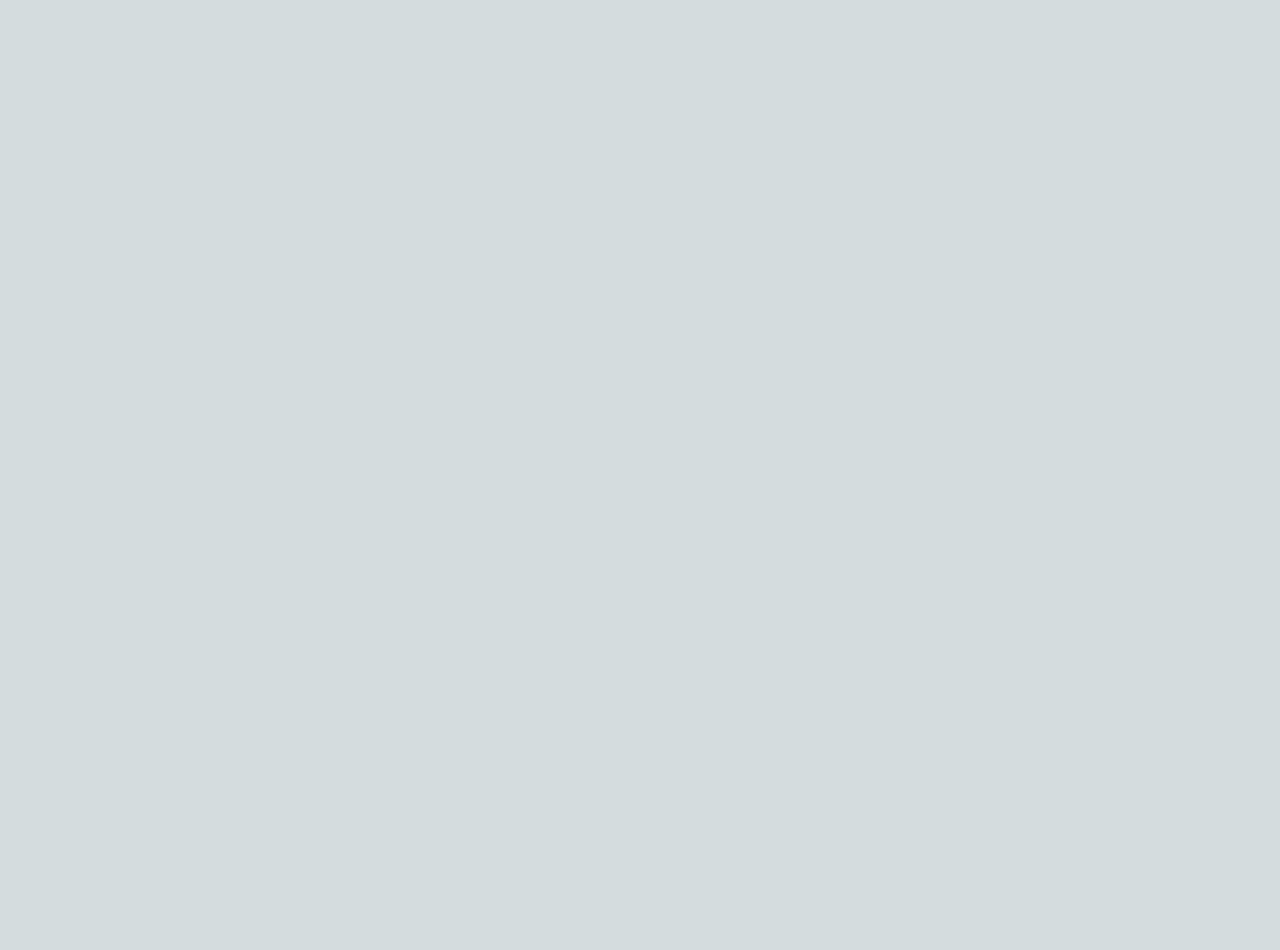
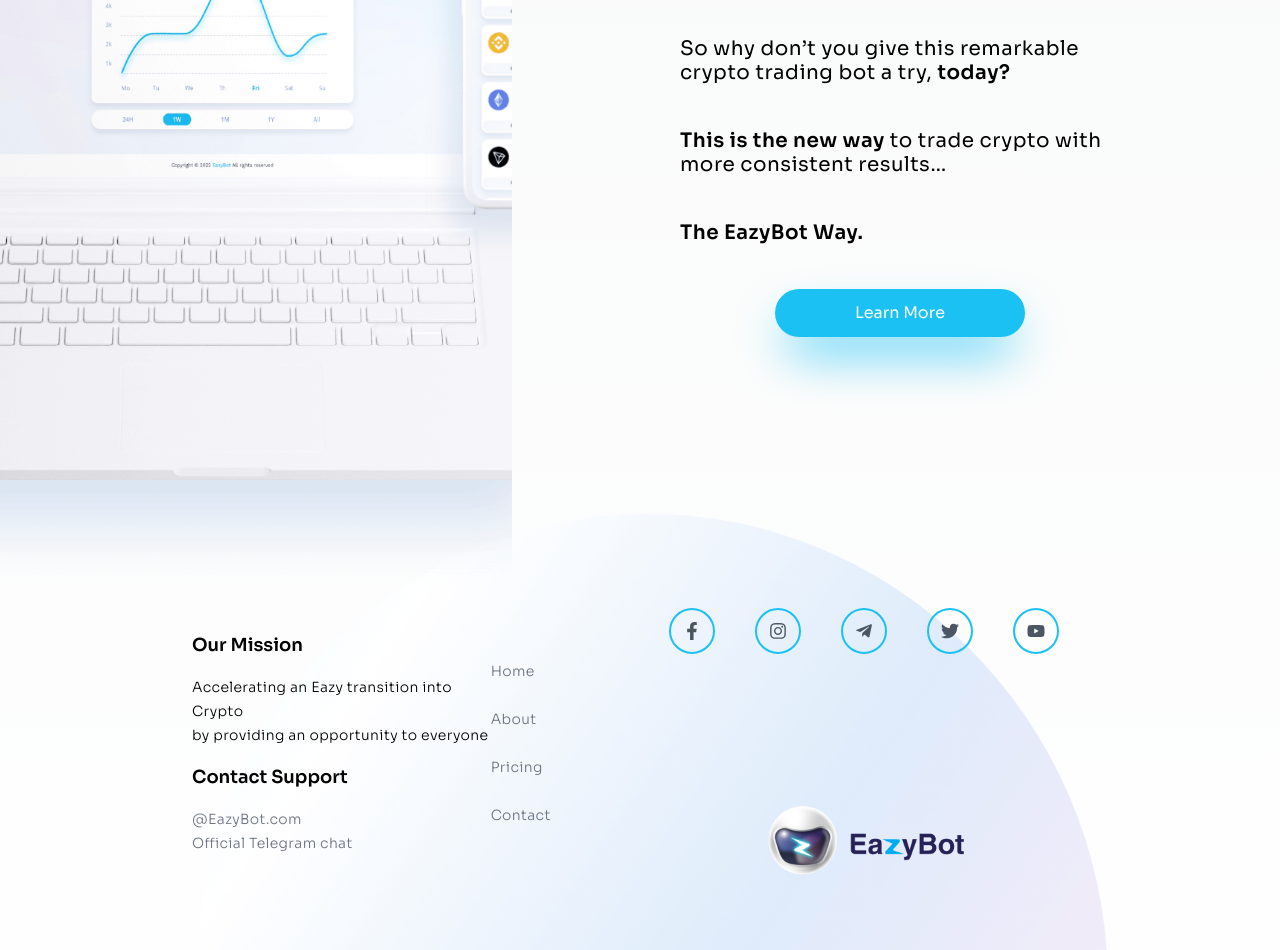
Before and after one commit to GHULAMMUSTAFA-JPG/eazybot, a Next.js app: page / in a window 1280 px wide. Shown: the part 7400-8350 px from the top of the page. Before the commit the page ends 7165 px from the top, so only its background shows below. Built offline with nearby package versions, Linux system fonts and the light colour scheme.

Commit message:
seventh  push/last

```diff
--- a/app/page.tsx
+++ b/app/page.tsx
@@ -1,3 +1,4 @@
+import React from "react";
 import Image from "next/image";
 import Navbar from "@/components/navbar";
 import Hero from "@/components/hero";
@@ -8,11 +9,13 @@ import AutomatedTrading from "@/components/automatedtrading";
 import Testimonial from "@/components/testimonial";
 import GetStarted from "@/components/getstarted";
 import Trade from "@/components/trade";
+import About from "@/components/about";
+import Contact from "@/components/contact";
 import Footer from "@/components/footer";
 
 export default function Home() {
   return (
-    <>
+    <React.Fragment>
       <Navbar />
       <Hero />
       <CrypTotrading />
@@ -22,7 +25,9 @@ export default function Home() {
       <Testimonial />
       <GetStarted />
       <Trade />
+      <About />
+      <Contact />
       <Footer />
-    </>
+    </React.Fragment>
   );
 }
--- /dev/null
+++ b/components/about.tsx
@@ -0,0 +1,64 @@
+"use client";
+import React from "react";
+import Image from "next/image";
+import Laptop from "@/public/images/Laptop-Phone.png";
+import circle from "@/public/images/circle-footer.png";
+
+const About = () => {
+  return (
+    <div
+      className="flex justify-start items-center w-full h-screen "
+      //   style={{
+      //     backgroundImage: `url(${circle.src})`,
+      //     backgroundSize: "cover",
+      //     backgroundPosition: "bottom",
+      //   }}
+    >
+      <div className="flex flex-row justify-between w-full h-full ">
+        <div className="w-1/2 h-full relative">
+          <Image
+            src={Laptop}
+            alt="laptop"
+            className="object-cover absolute left-[-20%] w-[120%] h-[120%]"
+          />
+        </div>
+        <div className="w-1/2 h-full flex flex-col space-y-11 pt-20 pr-40 pl-10">
+          <div className="text-4xl">
+            Start Trading
+            <br /> With&nbsp;
+            <span className="font-semibold">
+              <span className="text-hcolor">EazyBot</span> Now!
+            </span>
+          </div>
+          <div className="leading-6 font-light text-sm tracking-wide">
+            Whether you’re a beginner eager to get started with crypto
+            <br /> trading or you’re an experienced trader who wants to
+            <br /> maximize your results by doing less,
+            <span className="font-semibold">EazyBot can help you do that.</span>
+          </div>
+          <div className="text-xl leading-6 font-normal tracking-wide">
+            So why don’t you give this remarkable crypto trading bot a try,{" "}
+            <span className="font-semibold">today?</span>
+          </div>
+          <div className="text-xl leading-6 font-normal tracking-wide">
+            <span className="font-semibold">This is the new way</span> to trade
+            crypto with more consistent results…
+          </div>
+          <div className="font-semibold text-xl leading-6 tracking-wide">
+            The EazyBot Way.
+          </div>
+          <div className="flex justify-center items-start">
+            <button
+              onClick={() => {}}
+              className="bg-hcolor text-white rounded-full shadow-2xl shadow-hcolor hover:bg-white hover:text-hcolor py-3  px-20 transition duration-300 transform hover:-translate-y-2"
+            >
+              Learn More
+            </button>
+          </div>
+        </div>
+      </div>
+    </div>
+  );
+};
+
+export default About;
--- /dev/null
+++ b/components/contact.tsx
@@ -0,0 +1,117 @@
+import React from "react";
+import Link from "next/link";
+import Image from "next/image";
+import Eazybot from "@/public/images/Eazybot-Logo.png";
+
+import circle from "@/public/images/circle-footer.png";
+import logo from "@/public/images/eazybot-logo.png"; // Assuming this is the EazyBot logo
+import {
+  FaFacebookF,
+  FaInstagram,
+  FaTelegramPlane,
+  FaTwitter,
+  FaYoutube,
+} from "react-icons/fa";
+
+const Contact = () => {
+  return (
+    <div
+      className="w-full h-[500px] px-48 bg-no-repeat bg-center bg-contain py-10 flex "
+      style={{
+        backgroundImage: `url(${circle.src})`,
+        // backgroundSize: "contain",
+        // backgroundPosition: "bottom",
+      }}
+    >
+      <div className="flex w-full">
+        <div className="flex flex-col-2 w-1/2    ">
+          <div className="flex flex-col justify-center items-start w-2/3  space-y-4">
+            <div className="font-semibold text-lg">Our Mission</div>
+            <div className="leading-6 font-light text-sm tracking-wide">
+              Accelerating an Eazy transition into Crypto
+              <br /> by providing an opportunity to everyone
+            </div>
+            <div className="font-semibold text-lg">Contact Support</div>
+            <div className="leading-6 font-light text-sm tracking-wide">
+              <ul>
+                <li>
+                  <Link href="#" className="text-gray-500 hover:text-hcolor">
+                    @EazyBot.com
+                  </Link>
+                </li>
+                <li>
+                  <Link href="#" className="text-gray-500 hover:text-hcolor">
+                    Official Telegram chat
+                  </Link>
+                </li>
+              </ul>
+            </div>
+          </div>
+          {/* <div className="flex flex-col justify-around space-y-12 items-center leading-6 font-light text-sm tracking-wide"> */}
+          <ul className="flex flex-col justify-center space-y-6 items-start text-center leading-6 font-light text-sm tracking-wide">
+            <li>
+              <Link href="#" className="text-gray-500 hover:text-hcolor">
+                Home
+              </Link>
+            </li>
+            <li>
+              <Link href="#" className="text-gray-500 hover:text-hcolor">
+                About
+              </Link>
+            </li>
+            <li>
+              <Link href="#" className="text-gray-500 hover:text-hcolor">
+                Pricing
+              </Link>
+            </li>
+            <li>
+              <Link href="#" className="text-gray-500 hover:text-hcolor">
+                Contact
+              </Link>
+            </li>
+          </ul>
+          {/* </div> */}
+        </div>
+        <div
+          id="icons-logo"
+          className="flex flex-col justify-around items-center w-1/2"
+        >
+          <div className="flex items-start justify-center h-fit w-full">
+            <ul className="flex flex-row items-start justify-center w-fit space-x-10">
+              <li className="px-3 py-3 text-lg border-2 border-hcolor rounded-full text-gray-600 hover:text-hcolor">
+                <Link href="#">
+                  <FaFacebookF />
+                </Link>
+              </li>
+              <li className="px-3 py-3 text-lg border-2 border-hcolor rounded-full text-gray-600 hover:text-hcolor">
+                <Link href="#">
+                  <FaInstagram />
+                </Link>
+              </li>
+              <li className="px-3 py-3 text-lg border-2 border-hcolor rounded-full text-gray-600 hover:text-hcolor">
+                <Link href="#">
+                  <FaTelegramPlane />
+                </Link>
+              </li>
+              <li className="px-3 py-3 text-lg border-2 border-hcolor rounded-full text-gray-600 hover:text-hcolor">
+                <Link href="#">
+                  <FaTwitter />
+                </Link>
+              </li>
+              <li className="px-3 py-3 text-lg border-2 border-hcolor rounded-full text-gray-600 hover:text-hcolor">
+                <Link href="#">
+                  <FaYoutube />
+                </Link>
+              </li>
+            </ul>
+          </div>
+          <div className="flex justify-center items-start w-full">
+            <Image src={Eazybot} alt="logo" width={200} height={100} />
+          </div>
+        </div>
+      </div>
+    </div>
+  );
+};
+
+export default Contact;
```
